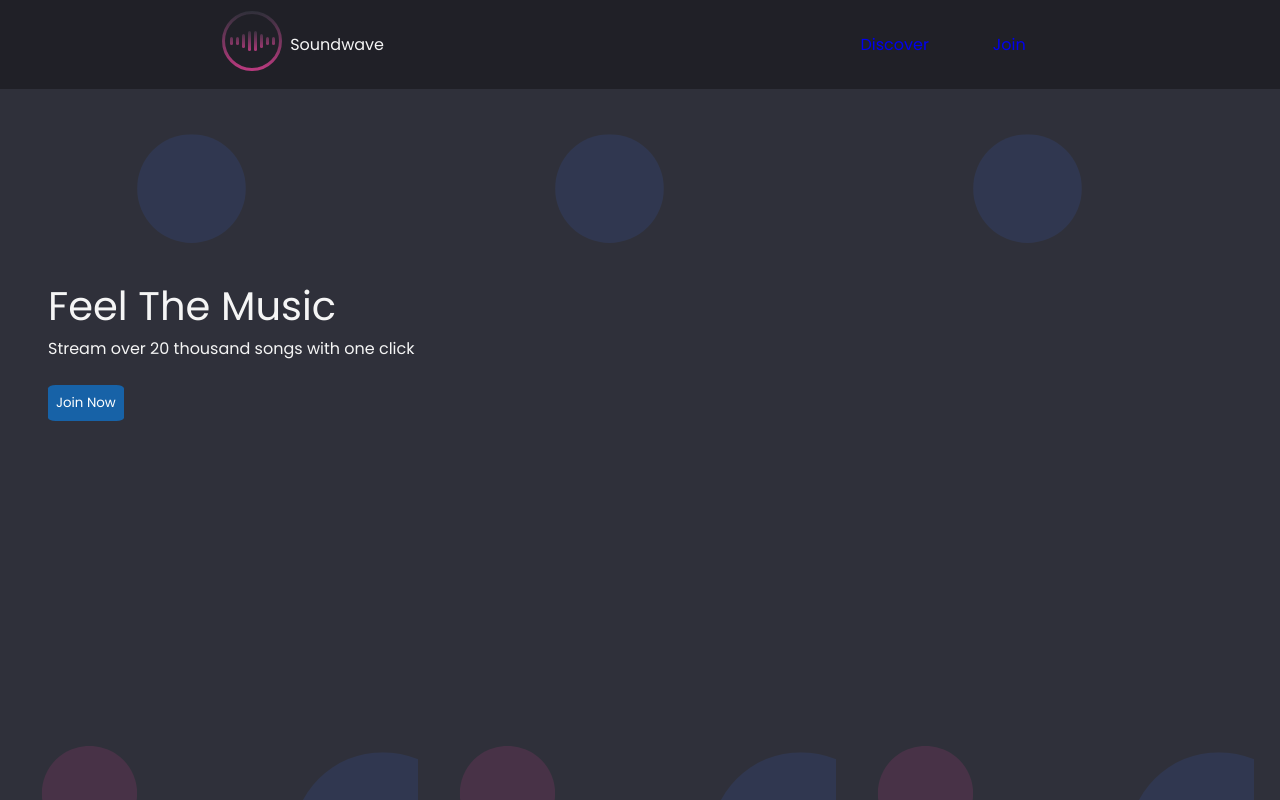
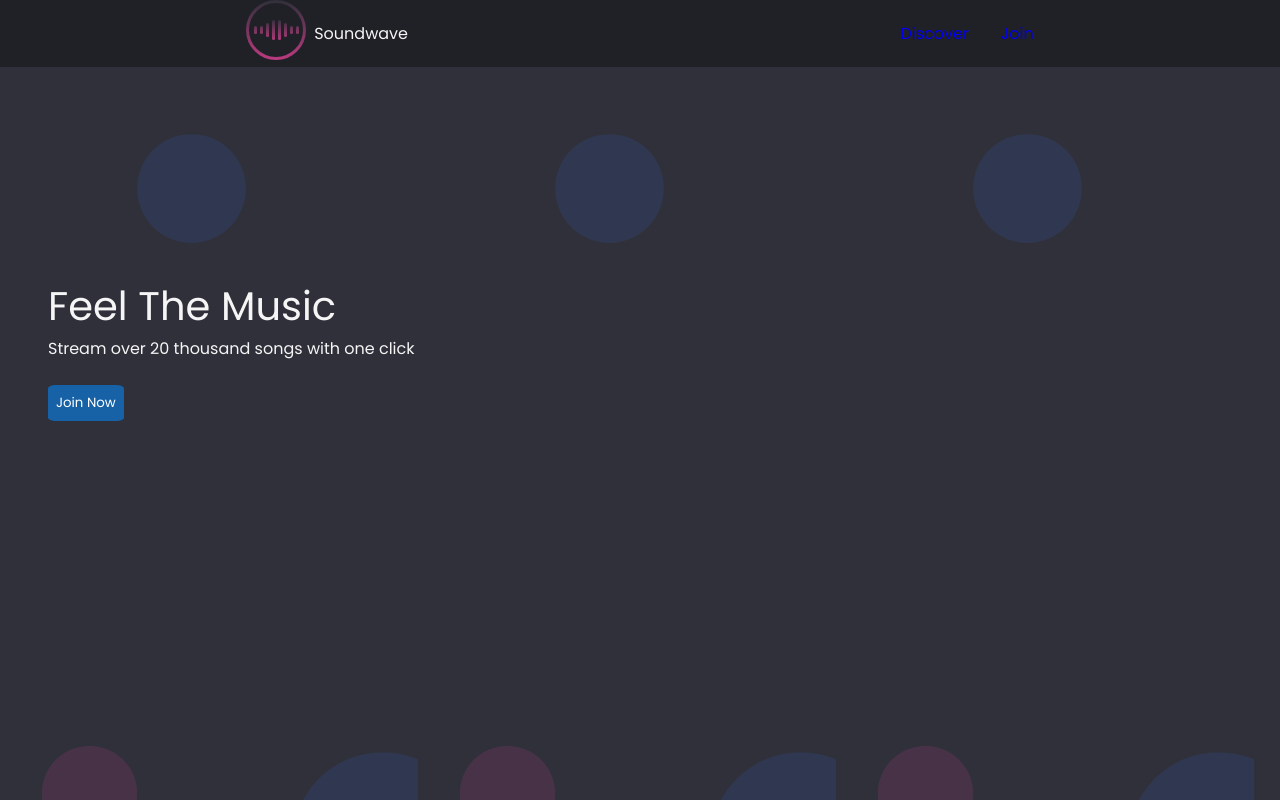
Before and after one commit to gabyfdez90/soundwave_landing_page, a React (Create React App) app: page / in a window 1280 px wide. Built offline with nearby package versions, Linux system fonts and the light colour scheme.

Commit message:
fixed link colors

```diff
--- a/src/components/Navbar.js
+++ b/src/components/Navbar.js
@@ -1,6 +1,6 @@
 // import '../styles/index.css'
 import logo from "../img/logo.svg"
-import {Link} from "react-router-dom"
+import {Link, NavLink} from "react-router-dom"
 import Router from '../applications/Router';
 import '../pages/Discover';
 import '../pages/Join';
@@ -12,9 +12,9 @@ function Navbar() {
         <Link to="/"> <img src={logo} alt="Soundwave logo" className='navbar__logo'></img></Link>
         <p className="navbar__item">Soundwave</p>
       </div>
-        <ul className='navbar__list'>
-        <Link to="/discover"><li className='navbar__item navbar-options'>Discover</li></Link>
-        <Link to="/join"><li className='navbar__item navbar-options'>Join</li></Link>
+        <ul className='navbar__list '>
+        <NavLink to="/discover" className={({isActive}) => isActive ? 'navbar-item navbar-item--active' : 'navbar-item'}>Discover</NavLink>
+        <NavLink to="/join" className={({isActive}) => isActive ? 'navbar-item navbar-item--active' : 'navbar-item'}>Join</NavLink>
         </ul>
     </nav>
   );
--- a/src/styles/index.css
+++ b/src/styles/index.css
@@ -34,10 +34,7 @@ body{
 }
 
 .navbar-item {
-    font-size: 1.2rem;
-}
-.navbar-item:hover {
-    color: #202027;
+    font-size: 1rem;
 }
 
 .navbar__logo{
@@ -47,10 +44,16 @@ body{
 .navbar__list{
     display: flex;
     justify-content: space-around;
+    align-items: center;
+    gap: 2rem;
 }
 
-.navbar-options{
-    margin: 2rem;
+a:visited{
+    color:white;
+}
+
+.navbar-item--active{
+    color:#BF3B84;
 }
 
 .cover{
```
